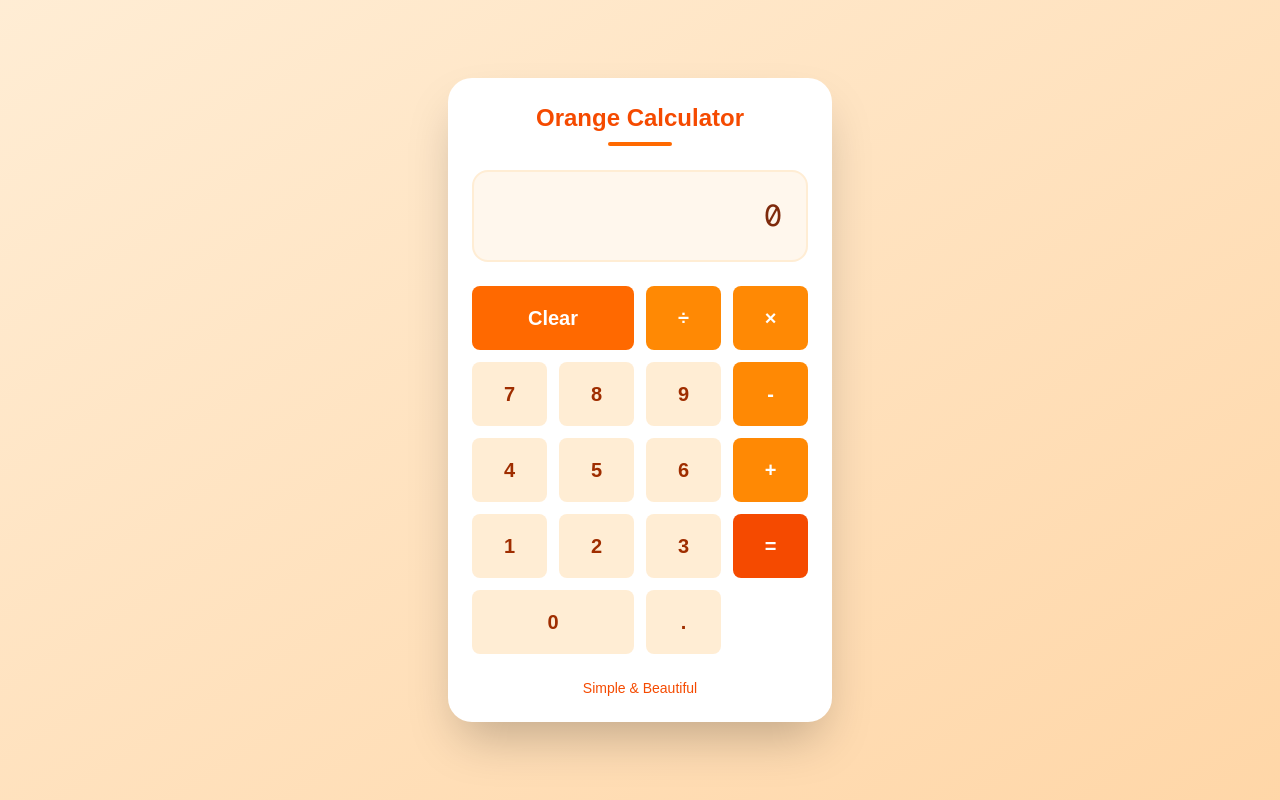
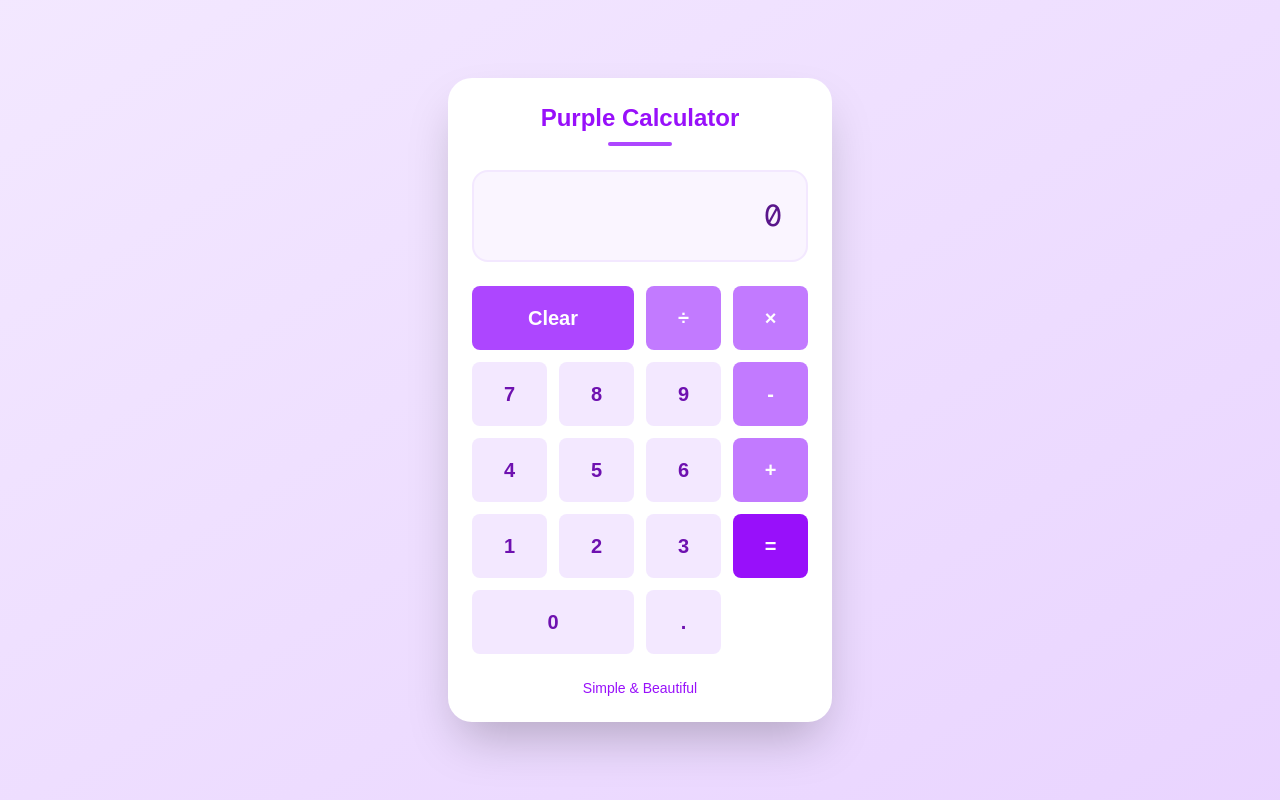
Before and after one commit to ns-test-org/jamalific, a Next.js app in the folder packages/jamalific/: page / in a window 1280 px wide. Built offline with nearby package versions, Linux system fonts and the light colour scheme.

Commit message:
AI chat session: Updated code and files

```diff
--- a/packages/jamalific/src/app/page.tsx
+++ b/packages/jamalific/src/app/page.tsx
@@ -81,17 +81,17 @@ export default function Calculator() {
   );
 
   return (
-    <div className="min-h-screen bg-gradient-to-br from-orange-100 to-orange-200 flex items-center justify-center p-4">
+    <div className="min-h-screen bg-gradient-to-br from-purple-100 to-purple-200 flex items-center justify-center p-4">
       <div className="bg-white rounded-3xl shadow-2xl p-6 w-full max-w-sm">
         {/* Header */}
         <div className="text-center mb-6">
-          <h1 className="text-2xl font-bold text-orange-600 mb-2">Orange Calculator</h1>
-          <div className="w-16 h-1 bg-orange-500 mx-auto rounded-full"></div>
+          <h1 className="text-2xl font-bold text-purple-600 mb-2">Purple Calculator</h1>
+          <div className="w-16 h-1 bg-purple-500 mx-auto rounded-full"></div>
         </div>
 
         {/* Display */}
-        <div className="bg-orange-50 rounded-2xl p-6 mb-6 border-2 border-orange-100">
-          <div className="text-right text-3xl font-mono text-orange-900 min-h-[40px] flex items-center justify-end overflow-hidden">
+        <div className="bg-purple-50 rounded-2xl p-6 mb-6 border-2 border-purple-100">
+          <div className="text-right text-3xl font-mono text-purple-900 min-h-[40px] flex items-center justify-end overflow-hidden">
             {display}
           </div>
         </div>
@@ -101,19 +101,19 @@ export default function Calculator() {
           {/* Row 1 */}
           <Button
             onClick={clear}
-            className="col-span-2 bg-orange-500 hover:bg-orange-600 text-white"
+            className="col-span-2 bg-purple-500 hover:bg-purple-600 text-white"
           >
             Clear
           </Button>
           <Button
             onClick={() => inputOperation('÷')}
-            className="bg-orange-400 hover:bg-orange-500 text-white"
+            className="bg-purple-400 hover:bg-purple-500 text-white"
           >
             ÷
           </Button>
           <Button
             onClick={() => inputOperation('×')}
-            className="bg-orange-400 hover:bg-orange-500 text-white"
+            className="bg-purple-400 hover:bg-purple-500 text-white"
           >
             ×
           </Button>
@@ -121,25 +121,25 @@ export default function Calculator() {
           {/* Row 2 */}
           <Button
             onClick={() => inputNumber('7')}
-            className="bg-orange-100 hover:bg-orange-200 text-orange-800"
+            className="bg-purple-100 hover:bg-purple-200 text-purple-800"
           >
             7
           </Button>
           <Button
             onClick={() => inputNumber('8')}
-            className="bg-orange-100 hover:bg-orange-200 text-orange-800"
+            className="bg-purple-100 hover:bg-purple-200 text-purple-800"
           >
             8
           </Button>
           <Button
             onClick={() => inputNumber('9')}
-            className="bg-orange-100 hover:bg-orange-200 text-orange-800"
+            className="bg-purple-100 hover:bg-purple-200 text-purple-800"
           >
             9
           </Button>
           <Button
             onClick={() => inputOperation('-')}
-            className="bg-orange-400 hover:bg-orange-500 text-white"
+            className="bg-purple-400 hover:bg-purple-500 text-white"
           >
             -
           </Button>
@@ -147,25 +147,25 @@ export default function Calculator() {
           {/* Row 3 */}
           <Button
             onClick={() => inputNumber('4')}
-            className="bg-orange-100 hover:bg-orange-200 text-orange-800"
+            className="bg-purple-100 hover:bg-purple-200 text-purple-800"
           >
             4
           </Button>
           <Button
             onClick={() => inputNumber('5')}
-            className="bg-orange-100 hover:bg-orange-200 text-orange-800"
+            className="bg-purple-100 hover:bg-purple-200 text-purple-800"
           >
             5
           </Button>
           <Button
             onClick={() => inputNumber('6')}
-            className="bg-orange-100 hover:bg-orange-200 text-orange-800"
+            className="bg-purple-100 hover:bg-purple-200 text-purple-800"
           >
             6
           </Button>
           <Button
             onClick={() => inputOperation('+')}
-            className="bg-orange-400 hover:bg-orange-500 text-white"
+            className="bg-purple-400 hover:bg-purple-500 text-white"
           >
             +
           </Button>
@@ -173,25 +173,25 @@ export default function Calculator() {
           {/* Row 4 */}
           <Button
             onClick={() => inputNumber('1')}
-            className="bg-orange-100 hover:bg-orange-200 text-orange-800"
+            className="bg-purple-100 hover:bg-purple-200 text-purple-800"
           >
             1
           </Button>
           <Button
             onClick={() => inputNumber('2')}
-            className="bg-orange-100 hover:bg-orange-200 text-orange-800"
+            className="bg-purple-100 hover:bg-purple-200 text-purple-800"
           >
             2
           </Button>
           <Button
             onClick={() => inputNumber('3')}
-            className="bg-orange-100 hover:bg-orange-200 text-orange-800"
+            className="bg-purple-100 hover:bg-purple-200 text-purple-800"
           >
             3
           </Button>
           <Button
             onClick={performCalculation}
-            className="row-span-2 bg-orange-600 hover:bg-orange-700 text-white"
+            className="row-span-2 bg-purple-600 hover:bg-purple-700 text-white"
           >
             =
           </Button>
@@ -199,13 +199,13 @@ export default function Calculator() {
           {/* Row 5 */}
           <Button
             onClick={() => inputNumber('0')}
-            className="col-span-2 bg-orange-100 hover:bg-orange-200 text-orange-800"
+            className="col-span-2 bg-purple-100 hover:bg-purple-200 text-purple-800"
           >
             0
           </Button>
           <Button
             onClick={() => inputNumber('.')}
-            className="bg-orange-100 hover:bg-orange-200 text-orange-800"
+            className="bg-purple-100 hover:bg-purple-200 text-purple-800"
           >
             .
           </Button>
@@ -213,7 +213,7 @@ export default function Calculator() {
 
         {/* Footer */}
         <div className="text-center mt-6">
-          <p className="text-orange-600 text-sm">Simple & Beautiful</p>
+          <p className="text-purple-600 text-sm">Simple & Beautiful</p>
         </div>
       </div>
     </div>
```
